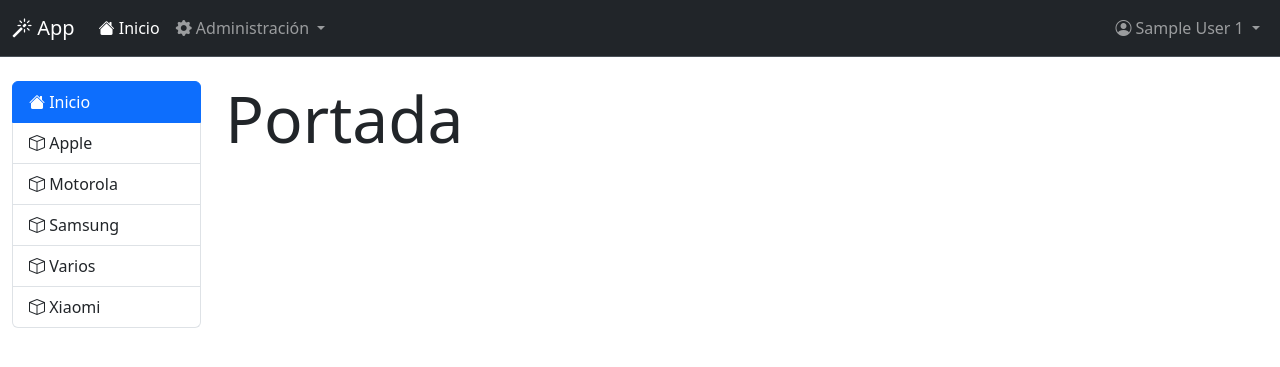
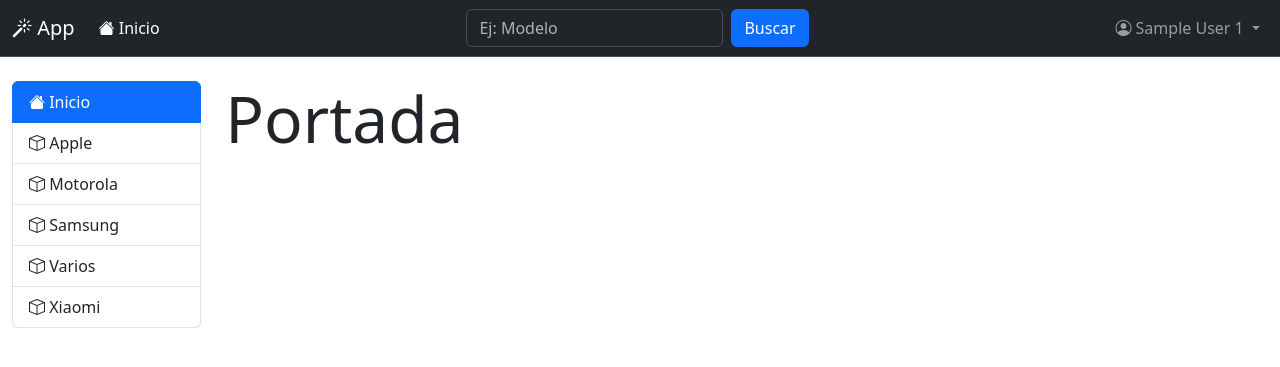
Before and after one commit to marceloaudisioClases/catalogo1830, a CodeIgniter app: page /catalogo/index.php/catalogo/categoria in a window 1280 px wide. Shown: the top 367 px of the page. Run offline with CodeIgniter, Linux system fonts and the light colour scheme; the visitor is signed in with stand-in values (Sample User, id 1); data comes from the database, SQL or seed files in the repository.

Commit message:
Mejoras de experiencia de usuario

```diff
--- a/application/controllers/Catalogo.php
+++ b/application/controllers/Catalogo.php
@@ -16,11 +16,14 @@ class Catalogo extends CI_Controller {
 	{
 		redirect("catalogo/categoria");
 	}
-	public function categoria($categoria_id=false)
+	public function categoria($categoria_id=false,$buscar="")
 	{
 		$datos=array();
 		if($categoria_id==false){
 			$datos["categoria_id"]=0;
+		}else{
+			if($categoria_id=="buscar"){
+				$datos["buscar"]= $buscar;
 			}else{
 				$datos["categoria_id"]=intval($categoria_id);
 				$datos["categoria_seleccionada"]=$this->categorias_model->obtener_por_id($datos["categoria_id"]);
@@ -28,15 +31,29 @@ class Catalogo extends CI_Controller {
 					$datos["categoria_id"]=0;
 				}
 			}
-
+		}
+		if(isset($datos["buscar"])){
+			$this->productos_model->set_buscar($datos["buscar"]);
+			$datos["productos"]=$this->productos_model->listar();
+		}else{
 			if($datos["categoria_id"]>0){
 				$this->productos_model->set_categoria($datos["categoria_id"]);
 				$datos["productos"]=$this->productos_model->listar();
 			}else{
 				$datos["productos"]=array();
 			}
+		}
 
 		$datos["categorias"] = $this->categorias_model->listar();
 		$this->load->view('catalogo/principal',$datos);
 	}
+	public function buscar(){
+		$buscar=trim($this->input->post("buscar"));
+
+		if(strlen($buscar)> 0){
+			redirect("catalogo/categoria/buscar/".$buscar);
+		}else{
+			redirect("catalogo");
 		}
+	}
+}
--- a/application/models/productos_model.php
+++ b/application/models/productos_model.php
@@ -2,10 +2,14 @@
 defined('BASEPATH') OR exit('No direct script access allowed');
 class Productos_model extends CI_Model {
     var $categoria_id=false;
-
+    var $buscar=false;
     public function set_categoria($categoria_id=false){
         $this->categoria_id=$categoria_id;
     }
+    public function set_buscar($buscar=false){
+        $this->buscar=$buscar;
+    }
+
     public function nuevo($data) {
         $this->db->insert('productos', $data);
         return $this->db->insert_id();
@@ -19,6 +23,10 @@ class Productos_model extends CI_Model {
         if($this->categoria_id!=false){
             $this->db->where('categoria_id', $this->categoria_id);
         }
+        if($this->buscar!=false){
+            $this->db->like('nombre', $this->buscar);
+        }
+
         $query = $this->db->get('productos');
         return $query->result_array();
     }
--- a/application/views/catalogo/menu.php
+++ b/application/views/catalogo/menu.php
@@ -9,24 +9,11 @@
         <li class="nav-item">
           <a class="nav-link active" href="#"><i class="bi bi-house-fill"></i> Inicio</a>
         </li>
-        <?php
-        if($this->session->userdata("rol_id")==ROL_ADMIN){
-        ?>
-            <li class="nav-item dropdown">
-            <a class="nav-link dropdown-toggle" href="#" role="button" data-bs-toggle="dropdown" aria-expanded="false">
-            <i class="bi bi-gear-fill"></i> Administración
-            </a>
-            <ul class="dropdown-menu">
-                <li><a class="dropdown-item" href="#"><i class="bi bi-people-fill"></i> Usuarios</a></li>
-                <li><a class="dropdown-item" href="#"><i class="bi bi-person-fill-lock"></i> Roles</a></li>
-                <li><hr class="dropdown-divider"></li>
-                <li><a class="dropdown-item" href="<?php echo site_url("categorias"); ?>"><i class="bi bi-box"></i> Categorias</a></li>
-            </ul>
-            </li>
-        <?php
-        }
-        ?>
       </ul>
+      <form class="d-flex" role="search" method="POST" action="<?php echo site_url("catalogo/buscar"); ?>">
+        <input class="form-control me-2" type="text" placeholder="Ej: Modelo" name="buscar" value="<?php echo (isset($buscar))?$buscar:"";?>">
+        <button class="btn btn-primary" type="submit">Buscar</button>
+      </form>
       <ul class="navbar-nav ms-auto">
             <li class="nav-item dropdown">
             <a class="nav-link dropdown-toggle" href="#" role="button" data-bs-toggle="dropdown" aria-expanded="false">
--- a/application/views/catalogo/principal.php
+++ b/application/views/catalogo/principal.php
@@ -16,44 +16,78 @@
             <div class="col-2">
               <br>
               <div class="list-group">
-                <a href="<?php echo site_url("catalogo"); ?>" class="list-group-item list-group-item-action active">
+                <a href="<?php echo site_url("catalogo"); ?>" class="list-group-item list-group-item-action <?php
+                if(isset($categoria_id)){
+                  if($categoria_id==0){
+                    echo "active";
+                  }
+                }
+                ?>">
                   <i class="bi bi-house-fill"></i> Inicio
                 </a>
-                <?php foreach($categorias as $c) { ?>
-                  <a href="<?php echo site_url("catalogo/categoria/".$c["categoria_id"]); ?>" class="list-group-item list-group-item-action"><?php echo $c["icono"];?> <?php echo $c["nombre"];?></a>
+                <?php if(isset($buscar)){ ?>
+                  <a href="#" class="list-group-item list-group-item-action active">
+                    <i class="bi bi-search"></i> Buscar
+                  </a>
+                <?php } ?>
+                <?php
+                if(isset($categoria_id)){
+                  if($categoria_id> 0){
+                    $resaltar=$categoria_id;
+                  }else{
+                    $resaltar=0;
+                  }
+                }else{
+                  $resaltar=0;
+                }
+                foreach($categorias as $c) { ?>
+                  <a href="<?php echo site_url("catalogo/categoria/".$c["categoria_id"]); ?>" class="list-group-item list-group-item-action <?php echo ($resaltar==$c["categoria_id"])?"active":""; ?>"><?php echo $c["icono"];?> <?php echo $c["nombre"];?></a>
                 <?php } ?>
               </div>
             </div>
             <div class="col-10 mt-4">
+            <?php if(isset($buscar)){ ?>
+              <h1 class="display-3"> Buscando: "<?php echo $buscar; ?>"</h1>
+            <?php }else{ ?>
                 <?php if($categoria_id==0){ ?>
                   <h1 class="display-3"> Portada</h1>
                 <?php }else{ ?>
                   <h1 class="display-3"> <?php echo $categoria_seleccionada["icono"]; ?> <?php echo $categoria_seleccionada["nombre"]; ?></h1>
                 <?php } ?>
+            <?php } ?>
                 <br>
                 <?php if($productos){ ?>
                     <table class="table">
                         <tbody>
                           <?php foreach($productos as $p){ ?>
                             <tr>
-                              <td scope="row" class="col-sm-1">
+                              <td scope="row" class="col-sm-2">
                                 <?php if(file_exists(FCPATH.DIRECTORY_SEPARATOR."img".DIRECTORY_SEPARATOR.$p["producto_id"].".png")){ ?>
                                   <img src="<?php echo base_url("img/".$p["producto_id"].".png")?>" class="img-fluid">
                                 <?php }else{ ?>
                                   <img src="<?php echo base_url("img/sin-imagen.png")?>" class="img-fluid">
                                 <?php } ?>
                               </td>
-                              <td><?=str_pad($p["producto_id"],5,"0",STR_PAD_LEFT)?> - <?=$p["nombre"]?></td>
+                              <td>
+                                <?=str_pad($p["producto_id"],5,"0",STR_PAD_LEFT)?> - <?=$p["nombre"]?>
+                                <br><a href="#" class="btn btn-outline-primary btn-sm">+ Info</a>
+                              </td>
                               <td class="text-end col-sm-2"><b>$<?=$p["costo"]?></b></td>
                             </tr>
                           <?php } ?>
                         </tbody>
                     </table>
                 <?php }else{ ?>
-                  <?php if($categoria_id>0){ ?>
-                      <div class="alert alert-info">
-                          No hay productos en esta categoría
-                      </div>
+                  <?php if(isset($buscar)){ ?>
+                        <div class="alert alert-warning">
+                            No hay productos que coincidan con la busqueda
+                        </div>
+                  <?php }else{ ?>
+                    <?php if($categoria_id>0){ ?>
+                        <div class="alert alert-info">
+                            No hay productos en esta categoría
+                        </div>
+                    <?php } ?>
                   <?php } ?>
                 <?php } ?>
             </div>
```
Lines whose indentation alone changed are shown as unchanged.
